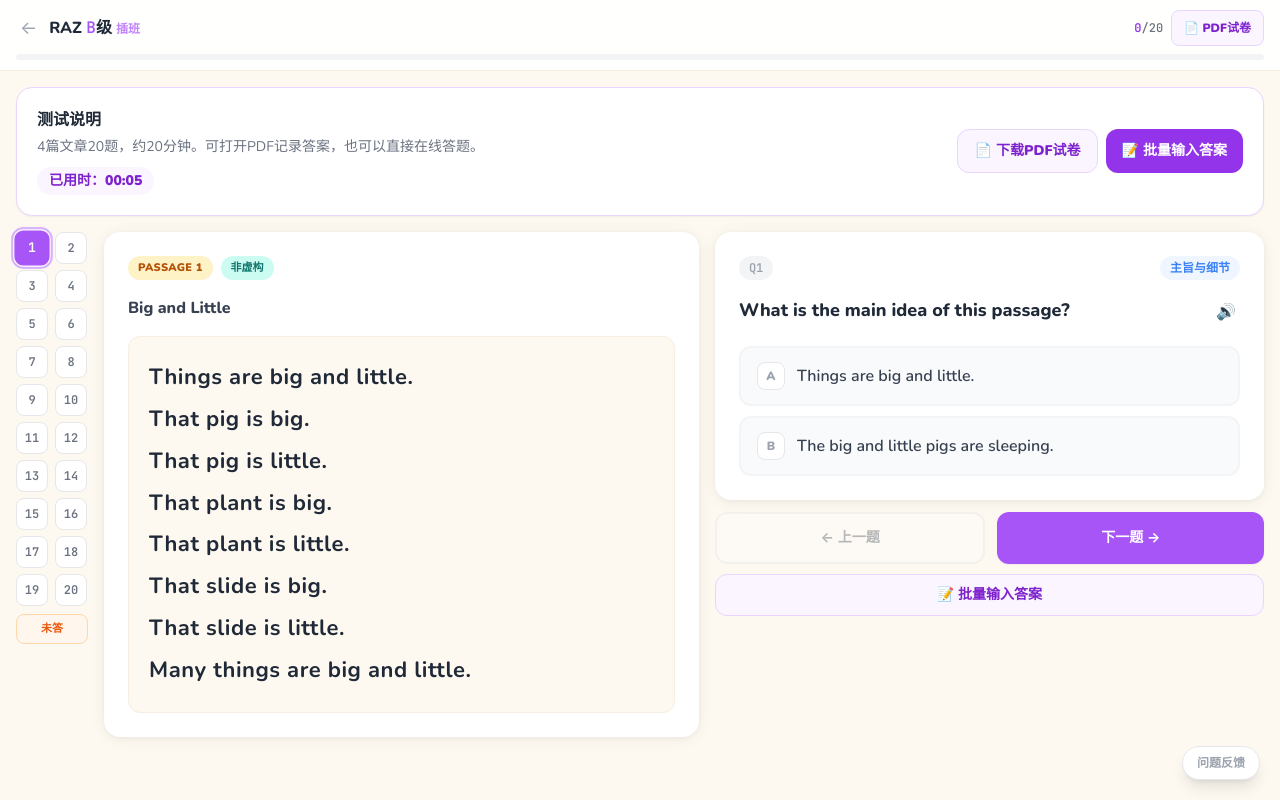
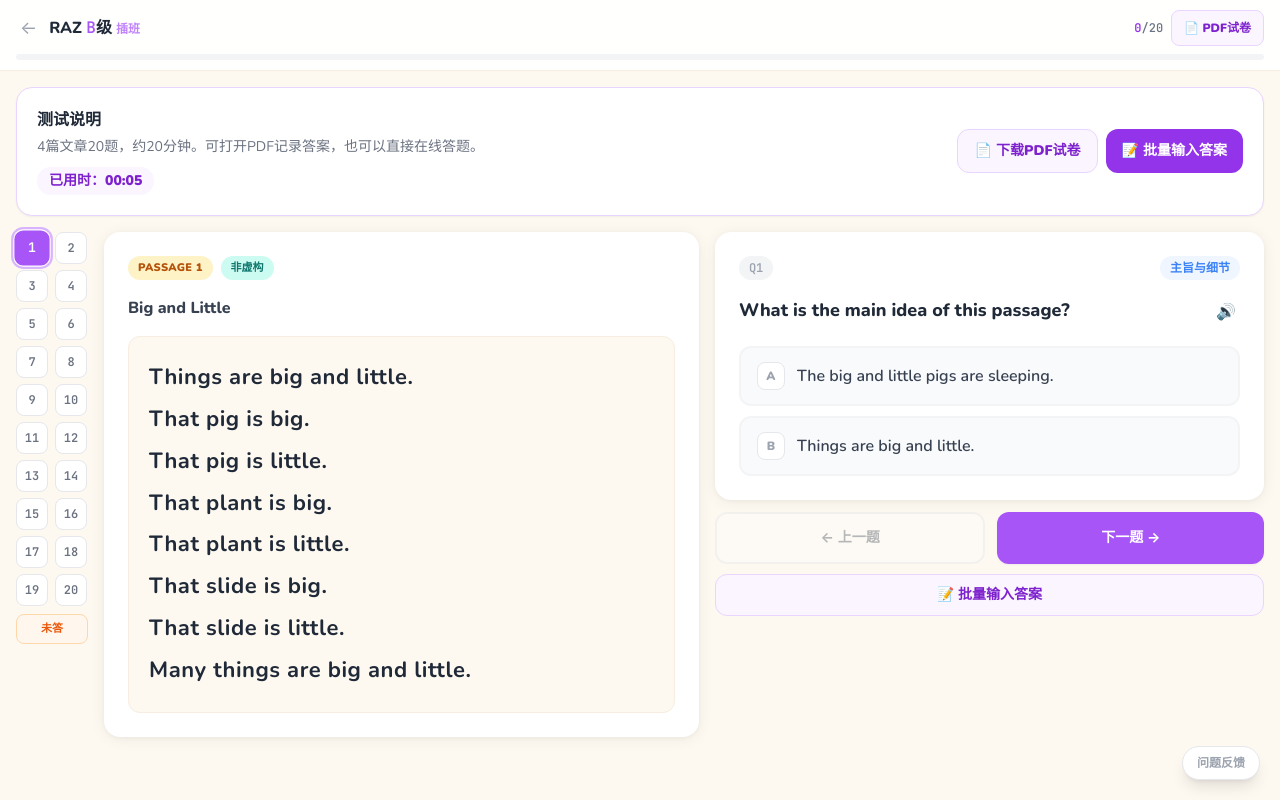
Before and after one commit to sltiti-cmd/raz-test, a React (Vite) app: page /placement/1 in a window 1280 px wide. Built offline with nearby package versions, Linux system fonts and the light colour scheme.

Commit message:
fix: align B answer option and refresh E F PDFs

```diff
--- a/src/data/placement/b.js
+++ b/src/data/placement/b.js
@@ -27,8 +27,8 @@ export const placementB = {
           id: 1,
           question: "What is the main idea of this passage?",
           options: [
-            { key: 'A', text: "Things are big and little." },
-            { key: 'B', text: "The big and little pigs are sleeping." },
+            { key: 'A', text: "The big and little pigs are sleeping." },
+            { key: 'B', text: "Things are big and little." },
           ],
           answer: "B",
           skill: "主旨与细节",
```
Also changed, not shown: 2 other files (tests, documents, lock files or other folders).
